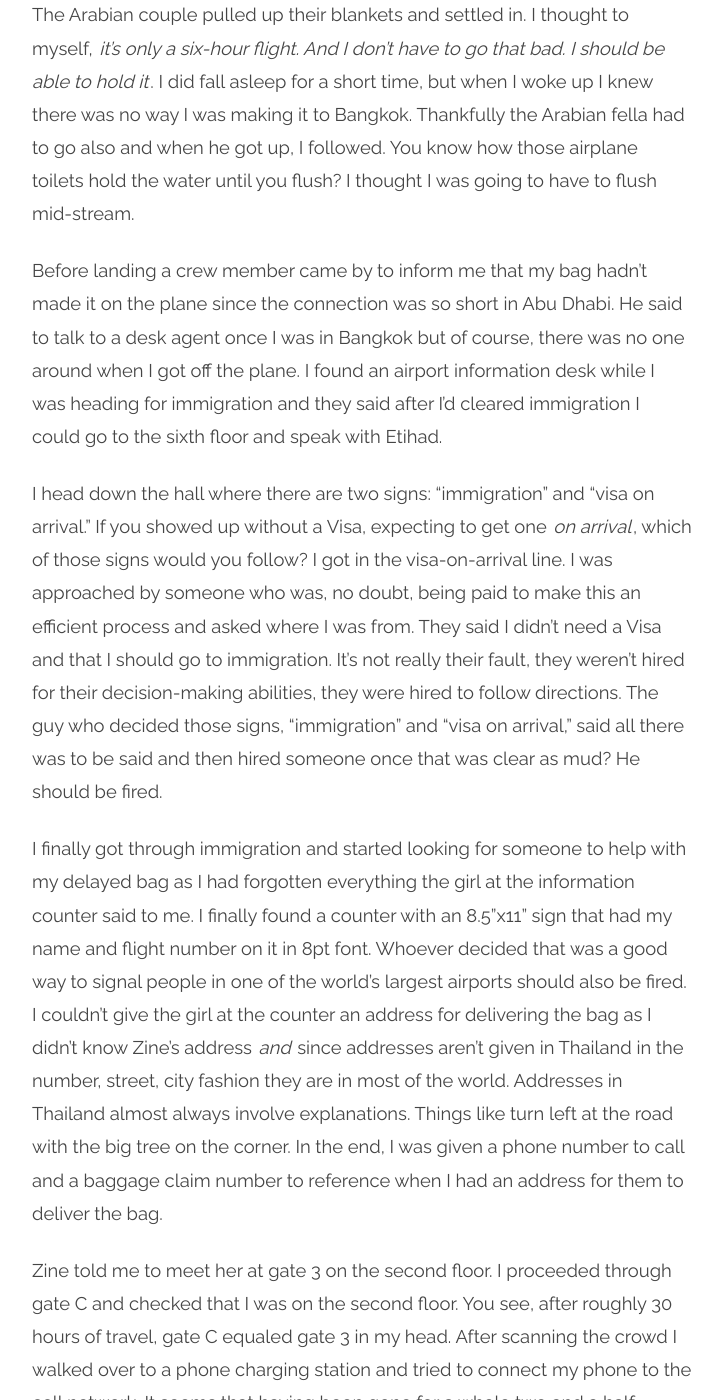
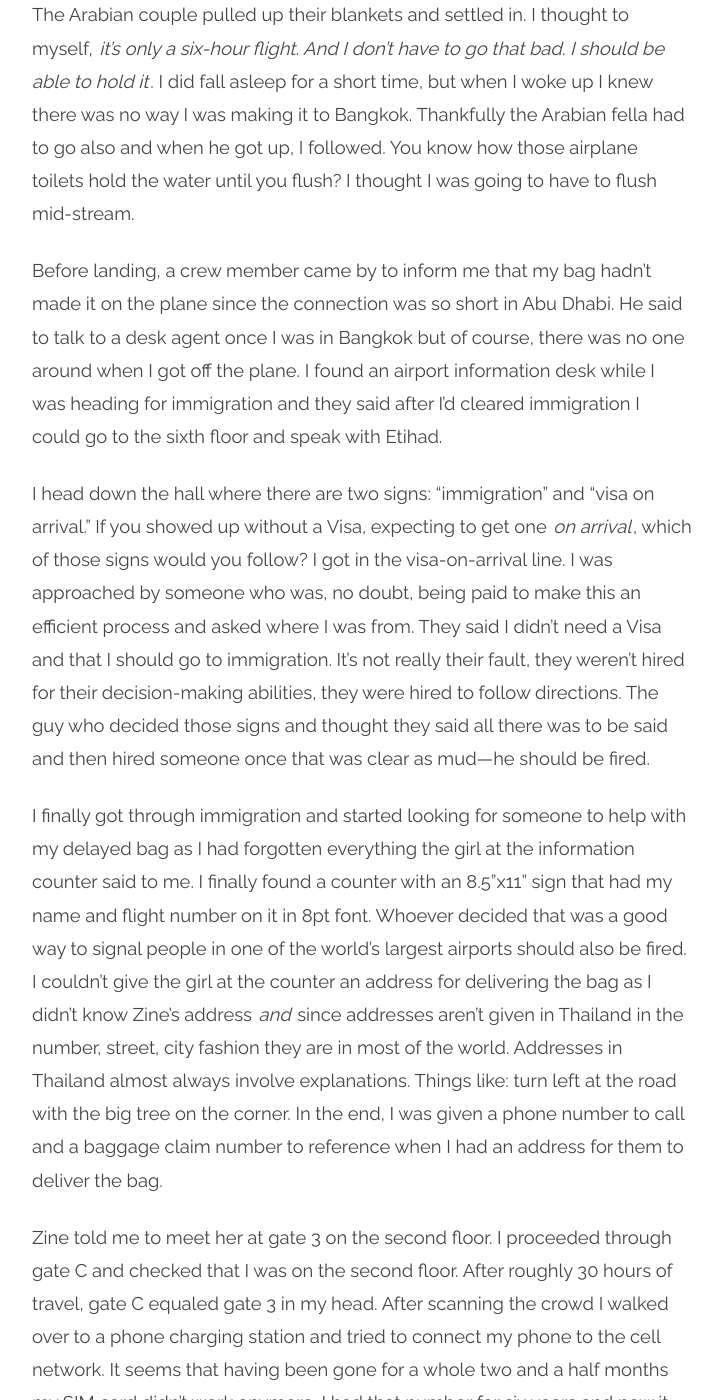
Before and after one commit to bradonomics/bradonomics.com, a Jekyll site: the page built from _posts/2016-08-14-anti-travel.md, in a window 1280 px wide and 1400 px high, scrolled down 1868 px. Shown: the whole window, without its empty margins (278-1000 px from the left). Built offline with Jekyll 4.4.1, drawn with Linux system fonts in a browser that asks for light colours; some of the changed text lies outside the part shown.

Commit message:
Grammar and usage fix

```diff
--- a/_posts/2016-08-14-anti-travel.md
+++ b/_posts/2016-08-14-anti-travel.md
@@ -17,13 +17,13 @@ I'm not a fan of going to the bathroom on airplanes, or getting out of my seat,
 
 I wasn't the last person to board, but close. I was also by the window with a middle-aged Arabian couple seated between me and the aisle. I saw other people going to the lavatory before we started to move so I probably had time to go then. I decided I'd just wait till we were in the air before disturbing the couple that had just moved to let me in the seat. No sooner than the seatbelt sign turned off, the drink cart came. As soon as that was done it was time to eat again. Due to some particularly bizarre serving strategy, the few rows in front of me didn't get served. The crew realized the mistake and passed out their trays after everyone else had already finished. This delayed the trash collection and as soon as that was done, they turned out the lights. The Arabian couple pulled up their blankets and settled in. I thought to myself, *it's only a six-hour flight. And I don't have to go that bad. I should be able to hold it*. I did fall asleep for a short time, but when I woke up I knew there was no way I was making it to Bangkok. Thankfully the Arabian fella had to go also and when he got up, I followed. You know how those airplane toilets hold the water until you flush? I thought I was going to have to flush mid-stream.
 
-Before landing a crew member came by to inform me that my bag hadn't made it on the plane since the connection was so short in Abu Dhabi. He said to talk to a desk agent once I was in Bangkok but of course, there was no one around when I got off the plane. I found an airport information desk while I was heading for immigration and they said after I'd cleared immigration I could go to the sixth floor and speak with Etihad.
+Before landing, a crew member came by to inform me that my bag hadn't made it on the plane since the connection was so short in Abu Dhabi. He said to talk to a desk agent once I was in Bangkok but of course, there was no one around when I got off the plane. I found an airport information desk while I was heading for immigration and they said after I'd cleared immigration I could go to the sixth floor and speak with Etihad.
 
-I head down the hall where there are two signs: "immigration" and "visa on arrival." If you showed up without a Visa, expecting to get one *on arrival*, which of those signs would you follow? I got in the visa-on-arrival line. I was approached by someone who was, no doubt, being paid to make this an efficient process and asked where I was from. They said I didn't need a Visa and that I should go to immigration. It's not really their fault, they weren't hired for their decision-making abilities, they were hired to follow directions. The guy who decided those signs, "immigration" and "visa on arrival," said all there was to be said and then hired someone once that was clear as mud? He should be fired.
+I head down the hall where there are two signs: "immigration" and "visa on arrival." If you showed up without a Visa, expecting to get one *on arrival*, which of those signs would you follow? I got in the visa-on-arrival line. I was approached by someone who was, no doubt, being paid to make this an efficient process and asked where I was from. They said I didn't need a Visa and that I should go to immigration. It's not really their fault, they weren't hired for their decision-making abilities, they were hired to follow directions. The guy who decided those signs and thought they said all there was to be said and then hired someone once that was clear as mud---he should be fired.
 
-I finally got through immigration and started looking for someone to help with my delayed bag as I had forgotten everything the girl at the information counter said to me. I finally found a counter with an 8.5"x11" sign that had my name and flight number on it in 8pt font. Whoever decided that was a good way to signal people in one of the world's largest airports should also be fired. I couldn't give the girl at the counter an address for delivering the bag as I didn't know Zine's address *and* since addresses aren't given in Thailand in the number, street, city fashion they are in most of the world. Addresses in Thailand almost always involve explanations. Things like turn left at the road with the big tree on the corner. In the end, I was given a phone number to call and a baggage claim number to reference when I had an address for them to deliver the bag.
+I finally got through immigration and started looking for someone to help with my delayed bag as I had forgotten everything the girl at the information counter said to me. I finally found a counter with an 8.5"x11" sign that had my name and flight number on it in 8pt font. Whoever decided that was a good way to signal people in one of the world's largest airports should also be fired. I couldn't give the girl at the counter an address for delivering the bag as I didn't know Zine's address *and* since addresses aren't given in Thailand in the number, street, city fashion they are in most of the world. Addresses in Thailand almost always involve explanations. Things like: turn left at the road with the big tree on the corner. In the end, I was given a phone number to call and a baggage claim number to reference when I had an address for them to deliver the bag.
 
-Zine told me to meet her at gate 3 on the second floor. I proceeded through gate C and checked that I was on the second floor. You see, after roughly 30 hours of travel, gate C equaled gate 3 in my head. After scanning the crowd I walked over to a phone charging station and tried to connect my phone to the cell network. It seems that having been gone for a whole two and a half months my SIM card didn't work anymore. I had that number for six years and now it didn't work? Thanks a lot DTAC.
+Zine told me to meet her at gate 3 on the second floor. I proceeded through gate C and checked that I was on the second floor. After roughly 30 hours of travel, gate C equaled gate 3 in my head. After scanning the crowd I walked over to a phone charging station and tried to connect my phone to the cell network. It seems that having been gone for a whole two and a half months my SIM card didn't work anymore. I had that number for six years and now it didn't work? Thanks a lot DTAC.
 
 After fiddling with the phone for about a half hour I decided to find an information desk and have Zine paged. Mind you at this point I still think I was at the right spot and she's gone off to do some shopping or maybe something came up and I should take the train. It only occurs to me now, days removed, that I could have called her via Skype with the airport WiFi. But before I got to the information desk Zine popped out of nowhere ...or gate 3 as she pointed out.
 
```
Also changed, not shown: _pages/about.md (+1 -1 lines).
